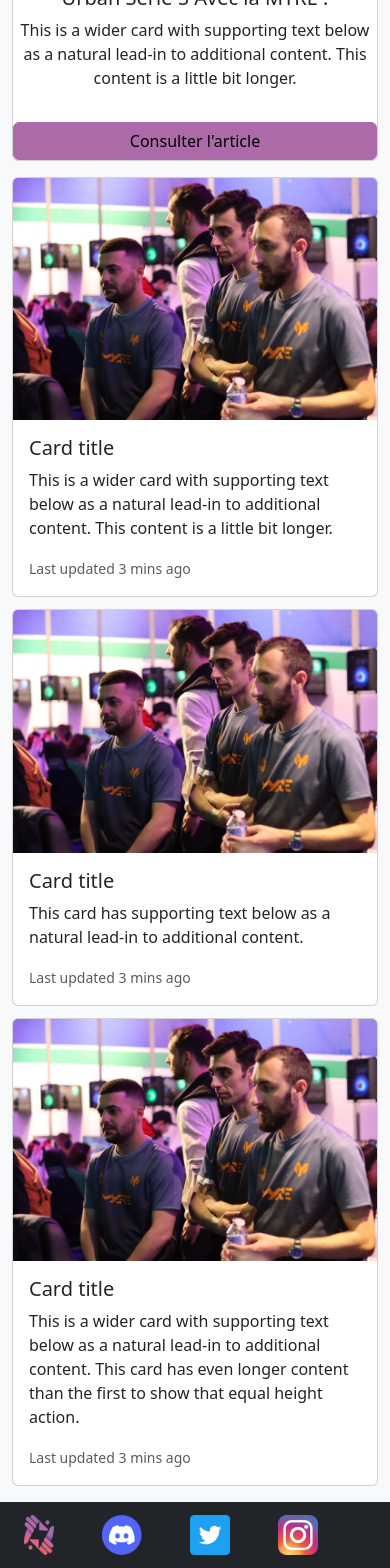
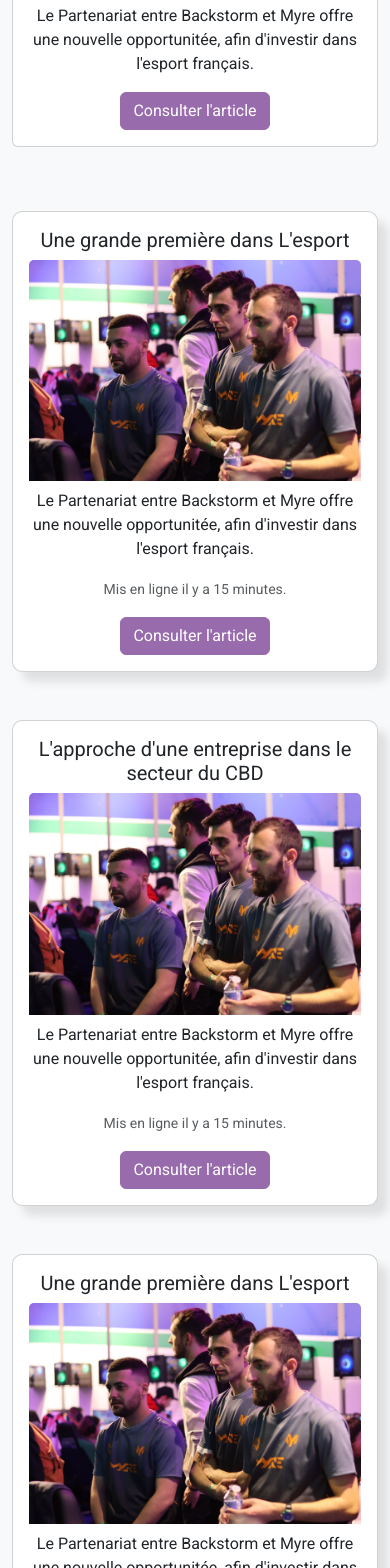
Before and after one commit to Tarcer/bksbeta, a React (Create React App) app: page /Entreprise in a window 390 px wide. Shown: the part 380-1948 px from the top of the page. Built offline with nearby package versions, Linux system fonts and the light colour scheme; no server answers.

Commit message:
version 20

```diff
--- a/public/index.html
+++ b/public/index.html
@@ -24,12 +24,15 @@
       work correctly both with client-side routing and a non-root public URL.
       Learn how to configure a non-root public URL by running `npm run build`.
     -->
+
     <title>Backstorm</title>
     <link href="https://cdn.jsdelivr.net/npm/bootstrap@5.3.0-alpha3/dist/css/bootstrap.min.css" rel="stylesheet" integrity="sha384-KK94CHFLLe+nY2dmCWGMq91rCGa5gtU4mk92HdvYe+M/SXH301p5ILy+dN9+nJOZ" crossorigin="anonymous">
     <script src="https://use.fontawesome.com/releases/v6.1.0/js/all.js" crossorigin="anonymous"></script>
     <!-- Google fonts-->
     <link href="https://fonts.googleapis.com/css?family=Varela+Round" rel="stylesheet" />
-    <link href="https://fonts.googleapis.com/css?family=Nunito:200,200i,300,300i,400,400i,600,600i,700,700i,800,800i,900,900i" rel="stylesheet" />
+    <link href="https://fonts.googleapis.com/css2?family=Roboto:wght@400&display=swap" rel="stylesheet">
+    <link href="https://fonts.googleapis.com/css?family=Roboto:200,200i,300,300i,400,400i,600,600i,700,700i,800,800i,900,900i" rel="stylesheet" />
+
     <!-- Core theme CSS (includes Bootstrap)-->
   </head>
   <body class="bg-light">
@@ -41,6 +44,7 @@
         --bs-btn-hover-border-color: #986bac;
         --bs-btn-active-bg: #986bac;
       }
+
       .btn-secondary{
         --bs-btn-bg: #ea6278;
         --bs-btn-border-color: #ea6278;
@@ -48,6 +52,7 @@
         --bs-btn-hover-border-color: #ea6278;
         --bs-btn-active-bg: #ea6278;
       }
+
       .btn-warning{
         --bs-btn-bg: #ad6aa9;
         --bs-btn-border-color: #ad6aa9;
@@ -59,15 +64,63 @@
       .backgroundcolor{
         background-color:#E5E5E5;
       }
+      .btn-bks {
+       background-image: linear-gradient(to right, #28a745 50%, #dc3545 50%); /* du vert de Bootstrap (success) au rouge (danger) */
+        border-color: #00000000;
+
+    /* Vous pouvez également définir des effets pour les états hover et actif si vous le souhaitez. */
+        &:hover, &:focus, &:active {
+        background-image: linear-gradient(to right, darken(#28a745, 50%), darken(#dc3545, 50%));
+        /* Ici, j'utilise la fonction darken() pour assombrir un peu les couleurs lors du survol/activation.
+           Cependant, cette fonction nécessite d'utiliser un préprocesseur CSS comme SASS. Si vous ne l'utilisez pas,
+           vous devrez définir une couleur manuellement. */
+        border-color: darken(#ad6aa9, 10%);
+       }
+      }
+
+      .outer-container {
+       width: center;
+       height: center;
+       background-color: #ffffff;
+       padding: 5px;
+       box-shadow:5px 5px 5px 5px rgba(0, 0, 0, 0.1);
+       border-radius: 10px;
+       transition: box-shadow 0.5s ease;
+      }
+
+      .outer-container:hover {
+      box-shadow: 20px 20px 20px rgba(0, 0, 0, 0.2);
+      }
+      .other-container {
+      box-shadow: 10px 10px 10px rgba(0, 0, 0, 0.1);
+      border-radius: 10px;
+      transition: box-shadow 0.5s ease;
+     }
+
+     .other-container:hover {
+      box-shadow: 15px 15px 15px rgba(0, 0, 0, 0.2);
+     }
       .textcolor{
        color:grey;
       }
+
       .bordertest {
        --bs-border-opacity: 1;
        border-color: #ad6aa9;
       }
+
      .span{
        color:grey;
+      }
+
+      body {
+       font-family: 'Roboto', sans-serif;
+      }
+      .h10 {
+      font-size: 10px;
+       }
+       .underline {
+       text-decoration: underline;
        }
     </style>
     <noscript>You need to enable JavaScript to run this app.</noscript>
--- a/src/components/DashboardEntreprises.jsx
+++ b/src/components/DashboardEntreprises.jsx
@@ -12,8 +12,7 @@
       <td className="text-success">{`${parseFloat(variation).toFixed(2)}%`}</td>
       <td>{`${parseFloat(valeur).toFixed(1)}`}</td>
       <td>{`${parseFloat(quantite).toFixed(2)}`}</td>
-      <button onClick={()=> handleClickButton1("Myre")} className="btn btn-outline-success btn-sm mb-2">A</button>
-      <button onClick={()=> handleClickButton1("Myre") }className="btn btn-outline-danger btn-sm mb-2">V</button>
+      <button onClick={()=> handleClickButton1("Myre")} className="btn btn-bks"> A|V</button>
     </tr>
     )
 }
--- a/src/components/Navbar2.js
+++ b/src/components/Navbar2.js
@@ -1,6 +1,6 @@
 import React from 'react';
 import {Link} from "react-router-dom";
-import BKS from "../pages/icon.png";
+import BKS from "../pages/Private/PrivateHome/logo-negative.png";
 import discord from "../pages/logo discord.png";
 import twitter from "../pages/logo twitter.png";
 import instagram from "../pages/logo instagram.png";
@@ -12,20 +12,35 @@
 
   return (
     <nav className="navbar navbar-bottom bg-dark px-4">
-      <Link to="/" className="navbar-brand">
-      <img src={BKS} width="30" height="40" className="d-inline-block align-top" alt="" ></img>
+    <Link to="/" className="navbar-brand align-self-start">
+        <img src={BKS} width="150" height="40" className="d-inline-block align-top" alt="" ></img>
     </Link>
-      <Link to="https://discord.gg/jukrVXxrun" className="navbar-brand">
-      <img src={discord} width="40" height="40" className="d-inline-block align-top" alt="" ></img>
+
+    <div className='col-md-6'>
+        <div className="d-flex justify-content-between mb-3">
+           <div className='mb-2 text-white' style={{textDecoration: 'underline'}}>Suivez-nous:  </div>
+            <Link to="https://discord.gg/jukrVXxrun" className="navbar-brand ">
+                <img src={discord} width="20" height="20" className="d-inline-block align-top" alt="" ></img>
             </Link>
-      <Link to="https://twitter.com/BACKSTORM_off" className="navbar-brand">
-      <img src={twitter} width="40" height="40" className="d-inline-block align-top" alt="" ></img>
+            <Link to="https://twitter.com/BACKSTORM_off" className="navbar-brand ">
+                <img src={twitter} width="20" height="20" className="d-inline-block align-top" alt="" ></img>
             </Link>
-      <Link to="https://instagram.com/backstorm_off?igshid=MzRlODBiNWFlZA==" className="navbar-brand">
-      <img src={instagram} width="40" height="40" className="d-inline-block align-top" alt="" ></img>
+            <Link to="https://instagram.com/backstorm_off?igshid=MzRlODBiNWFlZA==" className="navbar-brand ">
+                <img src={instagram} width="20" height="20" className="d-inline-block align-top" alt="" ></img>
             </Link>
-      <div>
+        </div>
+
+        <div className='col-md-12'>
+            <p className='h10 span'>
+            Backstorm est une plateforme autorisée et régulée en tant que Prestataire de Services d'Investissement (auprès de l'ACPR - N° 17183) et Prestataire de Services sur Actifs Numériques (auprès de l'AMF - N°E2023-071).
+
+Aucune information sur ce site web ne doit être interprétée comme une recommandation ou un conseil en investissement. En cas de doutes, nous vous encourageons à contacter un conseiller. Tout investissement présente un risque de perte en capital.
+
+Backstorm met à disposition les services de Contrat CAR, une technologie développé par leurs soins.
+            </p>
+        </div>
     </div>
 </nav>
+
   )
 }
--- a/src/components/version.css
+++ b/src/components/version.css
@@ -14,7 +14,6 @@
     padding-left: 100%;                   /* placement à droite du conteneur */              /* pas de passage à la ligne */
     animation: defilement-rtl 13s infinite linear;
   }
-
 
   @keyframes defilement-rtl {
     0% {
--- a/src/pages/Entreprise.js
+++ b/src/pages/Entreprise.js
@@ -1,38 +1,62 @@
 import React from 'react';
-import arcticle from "./imgMYRE.jpg";
+import bnfm from "./imgMYRE.jpg";
 
 const Entreprise = () => {
   return (
     <div className="container pt-4 my-3">
       <div className="z-n1 card mb-3">
-        <img className="card-img-top" src={arcticle}  alt="Card cap"/>
-        <h5 className="card-title text-center mt-3">Urban Série 5 Avec la MYRE :</h5>
-        <p className="card-text text-center">This is a wider card with supporting text below as a natural lead-in to additional content. This content is a little bit longer.</p>
-        <a href="/Entreprise" className="btn btn-warning mt-3">Consulter l'article </a>
+      <div className="card-body text-center">
+        <h5 className="card-title text-center">Une grande première dans L'esport</h5>
+        <img className="card-img-top mb-2" src={bnfm} alt="Card cap" />
+        <p className="card-text"> Le Partenariat entre Backstorm et Myre offre une nouvelle opportunitée, afin d'investir dans l'esport français.</p>
+        <a href="/Myre" className="btn btn-primary">Consulter l'article</a>
+    </div>
       </div>
-      <div className="card-group">
-  <div className="card">
-    <img className="card-img-top" src={arcticle} alt="Card cap"/>
-    <div className="card-body">
-      <h5 className="card-title">Card title</h5>
-      <p className="card-text">This is a wider card with supporting text below as a natural lead-in to additional content. This content is a little bit longer.</p>
-      <p className="card-text"><small className="text-muted">Last updated 3 mins ago</small></p>
+ <div className="row">
+  <div className="col-sm-6 mt-5">
+    <div className="card other-container">
+      <div className="card-body text-center">
+        <h5 className="card-title text-center">Une grande première dans L'esport</h5>
+        <img className="card-img-top mb-2" src={bnfm} alt="Card cap" />
+        <p className="card-text"> Le Partenariat entre Backstorm et Myre offre une nouvelle opportunitée, afin d'investir dans l'esport français.</p>
+      <p className="card-text"><small className="text-muted">Mis en ligne il y a 15 minutes.</small></p>
+        <a href="/Myre" className="btn btn-primary">Consulter l'article</a>
+      </div>
     </div>
   </div>
-  <div className="card">
-    <img className="card-img-top" src={arcticle} alt="Card cap"/>
-    <div className="card-body">
-      <h5 className="card-title">Card title</h5>
-      <p className="card-text">This card has supporting text below as a natural lead-in to additional content.</p>
-      <p className="card-text"><small className="text-muted">Last updated 3 mins ago</small></p>
+  <div className="col-sm-6 mt-5">
+    <div className="card other-container">
+      <div className="card-body text-center">
+        <h5 className="card-title text-center">L'approche d'une entreprise dans le secteur du CBD</h5>
+        <img className="card-img-top mb-2" src={bnfm} alt="Card cap" />
+        <p className="card-text"> Le Partenariat entre Backstorm et Myre offre une nouvelle opportunitée, afin d'investir dans l'esport français.</p>
+      <p className="card-text"><small className="text-muted">Mis en ligne il y a 15 minutes.</small></p>
+        <a href="/Myre" className="btn btn-primary">Consulter l'article</a>
+      </div>
     </div>
   </div>
-  <div className="card">
-    <img className="card-img-top" src={arcticle} alt="Card cap"/>
-    <div className="card-body">
-      <h5 className="card-title">Card title</h5>
-      <p className="card-text">This is a wider card with supporting text below as a natural lead-in to additional content. This card has even longer content than the first to show that equal height action.</p>
-      <p className="card-text"><small className="text-muted">Last updated 3 mins ago</small></p>
+</div>
+<div className="row">
+  <div className="col-sm-6 mt-5">
+    <div className="card other-container">
+      <div className="card-body text-center">
+        <h5 className="card-title text-center">Une grande première dans L'esport</h5>
+        <img className="card-img-top mb-2" src={bnfm} alt="Card cap" />
+        <p className="card-text"> Le Partenariat entre Backstorm et Myre offre une nouvelle opportunitée, afin d'investir dans l'esport français.</p>
+      <p className="card-text"><small className="text-muted">Mis en ligne il y a 15 minutes.</small></p>
+        <a href="/Myre" className="btn btn-primary">Consulter l'article</a>
+      </div>
+    </div>
+  </div>
+  <div className="col-sm-6 mt-5 mb-5">
+    <div className="card other-container">
+      <div className="card-body text-center">
+        <h5 className="card-title text-center">L'approche d'une entreprise dans le secteur du CBD</h5>
+        <img className="card-img-top mb-2" src={bnfm} alt="Card cap" />
+        <p className="card-text"> Le Partenariat entre Backstorm et Myre offre une nouvelle opportunitée, afin d'investir dans l'esport français.</p>
+      <p className="card-text"><small className="text-muted">Mis en ligne il y a 15 minutes.</small></p>
+        <a href="/Myre" className="btn btn-primary">Consulter l'article</a>
+      </div>
     </div>
   </div>
 </div>
--- a/src/pages/Home.js
+++ b/src/pages/Home.js
@@ -1,9 +1,9 @@
 import React, { useEffect, useState } from 'react';
-import { useNavigate } from 'react-router-dom';
 import arcticle from "./imgMYRE.jpg";
 import NavVariation from '../components/NavVariation';
 import DashboardEntrerpises from '../components/DashboardEntreprises';
 import { ref, onValue, getDatabase } from "firebase/database";
+import CBD from "../pages/CBD.jpg";
 
 export default function Home() {
   const database = getDatabase();
@@ -28,57 +28,65 @@
   // eslint-disable-next-line react-hooks/exhaustive-deps
   }, []);
 
-  const navigate = useNavigate();
-    const handleClickbutton2 = () => {
-    navigate("/Entreprise")
-  }
+
   return (
     <div className="container pt-4 my-3">
       <NavVariation  />
-      <h2 className="h3 text-dark text-center mt-2">Acheter et Trader vos Contrats AR</h2>
+      <h2 className="display-10 text-dark text-center mt-2">Acheter et Trader vos Contrats AR :</h2>
       <p className="font-weight-light text-center textcolor" >Un contrat AR est une valeure mobilière qui représente une fraction des bénéfices générés par l’entreprise listée sur Backstorm, sa valeur évoluera en fonction de l’offre et la demande mais aussi de la rentabilité du titre. Le versement des bénéfices s’effectue chaque trimestre.
       </p>
-      <table className="table text-dark mt-5">
+      <div className="outer-container mt-5">
+       <h4 className="h3 text-dark text-center mb-3"> Les CAR en circulation</h4>
+      <table className="table text-dark ">
         <tr><th>Nom Entreprise</th><th>Variation</th><th>Valeur</th><th>Quantité</th></tr>
        <DashboardEntrerpises name={"Myre"} quantite={quantiteBnf} variation={variation} valeur={lastPrice} />
       </table>
-      <h4 className="h3 text-dark text-center mt-5"> Vérifier mon compte</h4>
-      <p className="font-weight-light text-center textcolor" > Vérifier votre compte Backstorm pour accéder à nos services. Les informations collectées respectent le cadre de loi RGPD européennes sur la confidentialité. Vos informations privées sont protégées.</p>
-      <div className="row h-50 justify-content-center align-items-center">
-      <button className="btn btn-secondary btn-sm btn-bloc mt-3">Vérifier maintenant</button>
       </div>
-      <div className="container pt-4 my-3">
-      <h4 className="h3 text-dark text-center mt-4">Activité du Marché</h4>
-      <table className="table text-dark mt-3">
+      <div className="other-container  mt-5">
+      <div>
+      <h4 className="h3 text-dark text-center" style={{textDecoration: 'underline'}} >Activité du Marché :</h4>
+      <table className="table table-dark text-dark mt-3">
        <tr><td className="h6 text-dark">Valeur des transactions</td><td className='textcolor'>1 000 000 €</td></tr>
        <tr><td className="h6 text-dark">Capitalisation du marché</td><td className='textcolor'>10 000 000 €</td></tr>
        <tr><td className="h6 text-dark">BNF TOP 30</td><td className='textcolor'>1000 000 €</td></tr>
        <tr><td className="h6 text-dark">BNF EN VENTE</td><td className='textcolor'>600 000 €</td></tr>
       </table>
       </div>
-      <h4 className="h3 text-dark text-center mt-5">Commencer votre expérience</h4>
-      <div className="z-n1 ratio ratio-16x9 mt-4">
+      </div>
+      <h4 className="h3 text-dark text-center mt-5" style={{textDecoration: 'underline'}}>Commencer votre expérience :</h4>
+      <div className="z-n1 ratio ratio-16x9 mt-2">
        <iframe src="https://www.youtube.com/embed/gs4Tyh-iPUE" title="YouTube video" allowFullScreen></iframe>
       </div>
-      <div className="container pt-4 my-3">
-      <h4 className="text-dark text-center mt-2">Choisisser votre CAR :</h4><div className="row">
-      <table className="table text-dark mt-2">
-        <tr><th>Bnf</th><th>Nom Entreprise</th><th>Variation</th><th>Valeur</th></tr>
-        <DashboardEntrerpises name={"Myre"} quantite={quantiteBnf} variation={variation} valeur={lastPrice} />
-      </table>
-      </div>
-      </div>
-      <h4 className="text-dark text-center mt-4">Notre actualitée :</h4>
-      <div className="z-n1 card mb-3">
-        <img className="card-img-top" src={arcticle}  alt="Card cap"/>
-        <h5 className="card-tittle text-center mt-3">Urban Série 5 Avec la MYRE :</h5>
-        <p className="card-text text-center">This is a wider card with supporting text below as a natural lead-in to additional content. This content is a little bit longer.</p>
-        <button
-        onClick={()=> handleClickbutton2("Entreprise") }
-        className="btn btn-warning mt-3">
-          Consulter l'article
-        </button>
-      </div>
+      <h4 className="display-10 text-dark text-center mt-5" style={{textDecoration: 'underline'}}>Notre Actualitée :</h4>
+      <div className="other-container mt-1">
+      <div class="card mb-3">
+  <img src={arcticle} class="card-img-top" alt="Wild Landscape"/>
+  <div class="card-body">
+    <h5 class="card-title">Une grande première dans L'esport</h5>
+    <p class="card-text">
+      Le Partenariat entre Backstorm et Myre offre une nouvelle opportunitée, afin d'investir dans l'esport français.
+    </p>
+    <p class="card-text">
+      <small class="text-muted">Mis en ligne il y a 15 minutes.</small>
+    </p>
+  </div>
+  </div>
+</div>
+<div className="other-container mt-4">
+<div class="card">
+  <div class="card-body">
+    <h5 class="card-title">L'approche d'une entreprise dans le secteur du CBD</h5>
+    <p class="card-text">
+      Backstorm se rapproche d'une entreprise dans le domaine du CBD , avec un nouveau listing.
+      L'entreprise Bamboo CBD est en pour parler avec notre groupe.
+    </p>
+    <p class="card-text">
+      <small class="text-muted">Mis en ligne il y a 5 minutes.</small>
+    </p>
+  </div>
+  <img src={CBD} class="card-img-bottom" alt="Camera"/>
+  </div>
+</div>
     </div>
   )
 }
--- a/src/pages/Private/PrivateHome/PrivateHome.js
+++ b/src/pages/Private/PrivateHome/PrivateHome.js
@@ -147,7 +147,7 @@
         ))}
         </tbody>
       </table>
-      <div className="mb-3">
+      <div className="outer-container mb-3 mt-5">
         <div className="mb-3">
           <label htmlFor="resetEmail" className="form-label">
             Adresse e-mail :
@@ -160,6 +160,7 @@
             onChange={(e) => setResetEmail(e.target.value)}
           />
         </div>
+        <div></div>
         <button onClick={handleResetPassword} className="btn btn-secondary me-3">
           Réinitialiser le mot de passe
         </button>
--- a/src/pages/ProductPage.js
+++ b/src/pages/ProductPage.js
@@ -2,6 +2,9 @@
 import NavVariation from "../components/NavVariation";
 import DashboardEntrerpises from '../components/DashboardEntreprises';
 import { ref, onValue, getDatabase } from "firebase/database";
+import bnfm from "../pages/imgMYRE.jpg";
+
+
 
 
 const ProductPage = () => {
@@ -32,49 +35,51 @@
     <div className="container pt-4 my-3">
         <NavVariation />
     <h1 className="display-10 text-dark text-center">
-          Liste des Bnf's
+          Liste des CAR :
       </h1>
-      <p className="font-weight-light text-center textcolor">Le Backstorm Non Fongible BNF est une solution technologique faisant office de contrat à rendement numérique. En effet, il permet aux entreprises de mettre à disposition aux investisseurs des titres de propriété et reverseront en contrepartie de leur investissement un rendement en fonction de leurs bénéfices.</p>
-      <table className="table text-dark mt-4">
+      <p className="font-weight-light text-center textcolor">Un contrat AR est une valeure mobilière qui représente une fraction des bénéfices générés par l’entreprise listée sur Backstorm, sa valeur évoluera en fonction de l’offre et la demande mais aussi de la rentabilité du titre. Le versement des bénéfices s’effectue chaque trimestre.</p>
+      <div className="outer-container mt-5">
+      <table className="table text-dark ">
         <tr><th>Nom Entreprise</th><th>Variation</th><th>Valeur</th><th>Quantité</th></tr>
-        <DashboardEntrerpises name={"Myre"} quantite={quantiteBnf} variation={variation} valeur={lastPrice} />
+       <DashboardEntrerpises name={"Myre"} quantite={quantiteBnf} variation={variation} valeur={lastPrice} />
       </table>
+      </div>
       <div className="row">
   <div className="col-sm-6 mt-5">
-    <div className="card">
+    <div className="card other-container">
       <div className="card-body text-center">
-        <h5 className="card-title text-center">Special title treatment</h5>
-        <p className="card-text text-center">With supporting text below as a natural lead-in to additional content.</p>
-        <a href="/Myre" className="btn btn-primary">Go somewhere</a>
+        <h5 className="card-title text-center">Une grande première dans L'esport</h5>
+        <img className="card-img-top mb-2" src={bnfm} alt="Card cap" />
+        <a href="/Myre" className="btn btn-primary">Consultez l'article</a>
       </div>
     </div>
   </div>
   <div className="col-sm-6 mt-5">
-    <div className="card">
+    <div className="card other-container">
       <div className="card-body text-center">
-        <h5 className="card-title text-center">Special title treatment</h5>
-        <p className="card-text text-center">With supporting text below as a natural lead-in to additional content.</p>
-        <a href="/Myre" className="btn btn-primary">Go somewhere</a>
+        <h5 className="card-title text-center">L'approche d'une entreprise dans le secteur du CBD</h5>
+        <img className="card-img-top mb-2" src={bnfm} alt="Card cap" />
+        <a href="/Myre" className="btn btn-primary">Consultez l'article</a>
       </div>
     </div>
   </div>
 </div>
 <div className="row">
   <div className="col-sm-6 mt-5">
-    <div className="card">
+    <div className="card other-container">
       <div className="card-body text-center">
-        <h5 className="card-title text-center">Special title treatment</h5>
-        <p className="card-text text-center">With supporting text below as a natural lead-in to additional content.</p>
-        <a href="/Myre" className="btn btn-primary">Go somewhere</a>
+        <h5 className="card-title text-center">Une grande première dans L'esport</h5>
+        <img className="card-img-top mb-2" src={bnfm} alt="Card cap" />
+        <a href="/Myre" className="btn btn-primary">Consultez l'article</a>
       </div>
     </div>
   </div>
   <div className="col-sm-6 mt-5 mb-5">
-    <div className="card">
+    <div className="card other-container">
       <div className="card-body text-center">
-        <h5 className="card-title text-center">Special title treatment</h5>
-        <p className="card-text text-center">With supporting text below as a natural lead-in to additional content.</p>
-        <a href="/Myre" className="btn btn-primary">Go somewhere</a>
+        <h5 className="card-title text-center">L'approche d'une entreprise dans le secteur du CBD</h5>
+        <img className="card-img-top mb-2" src={bnfm} alt="Card cap" />
+        <a href="/Myre" className="btn btn-primary">Consultez l'article</a>
       </div>
     </div>
   </div>
```
Also changed, not shown: src/components/Navbar.js (+26 -7 lines), src/pages/Myre.js (+4 -5 lines), src/pages/CBD.jpg (added). Lines whose indentation alone changed are shown as unchanged.
